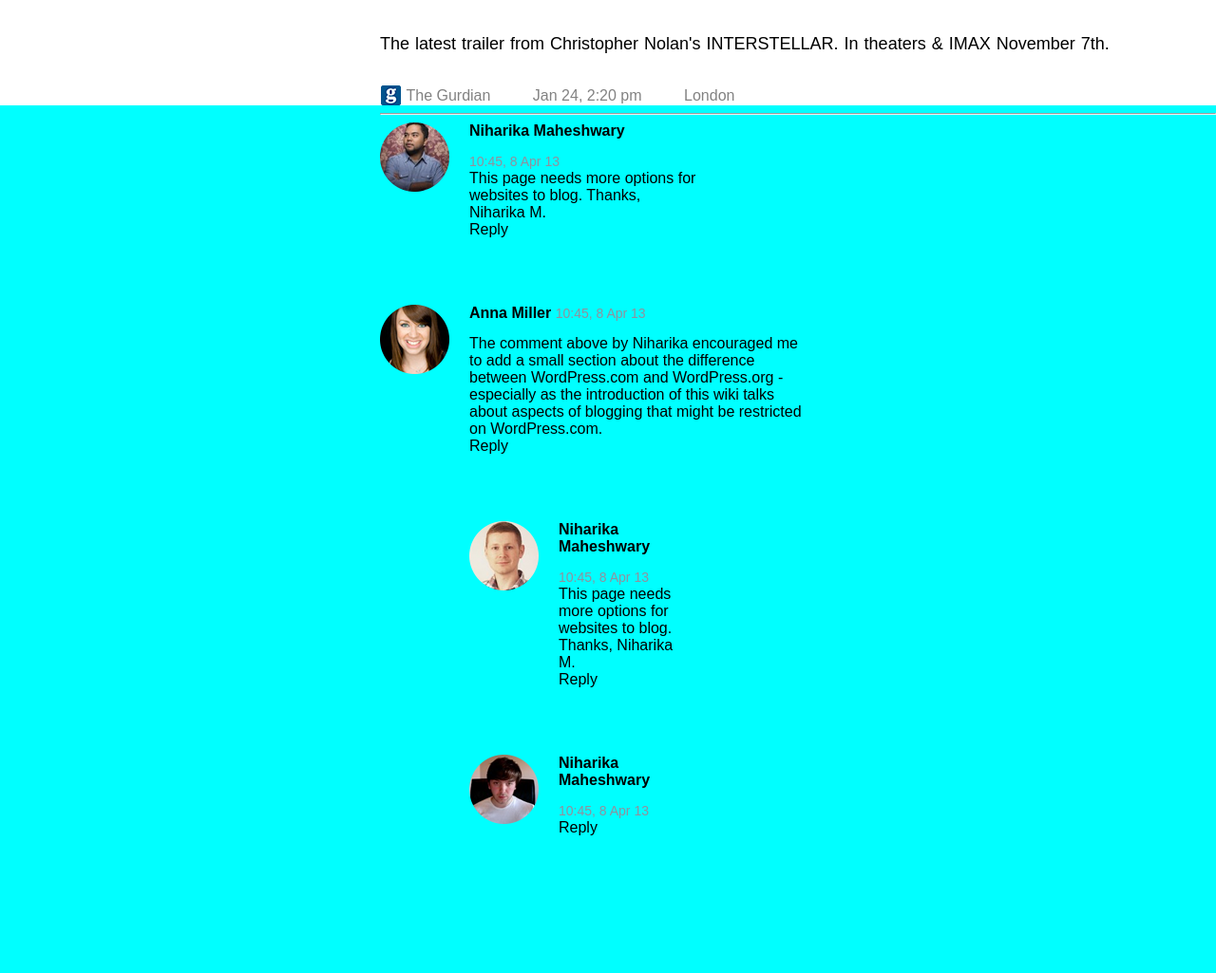
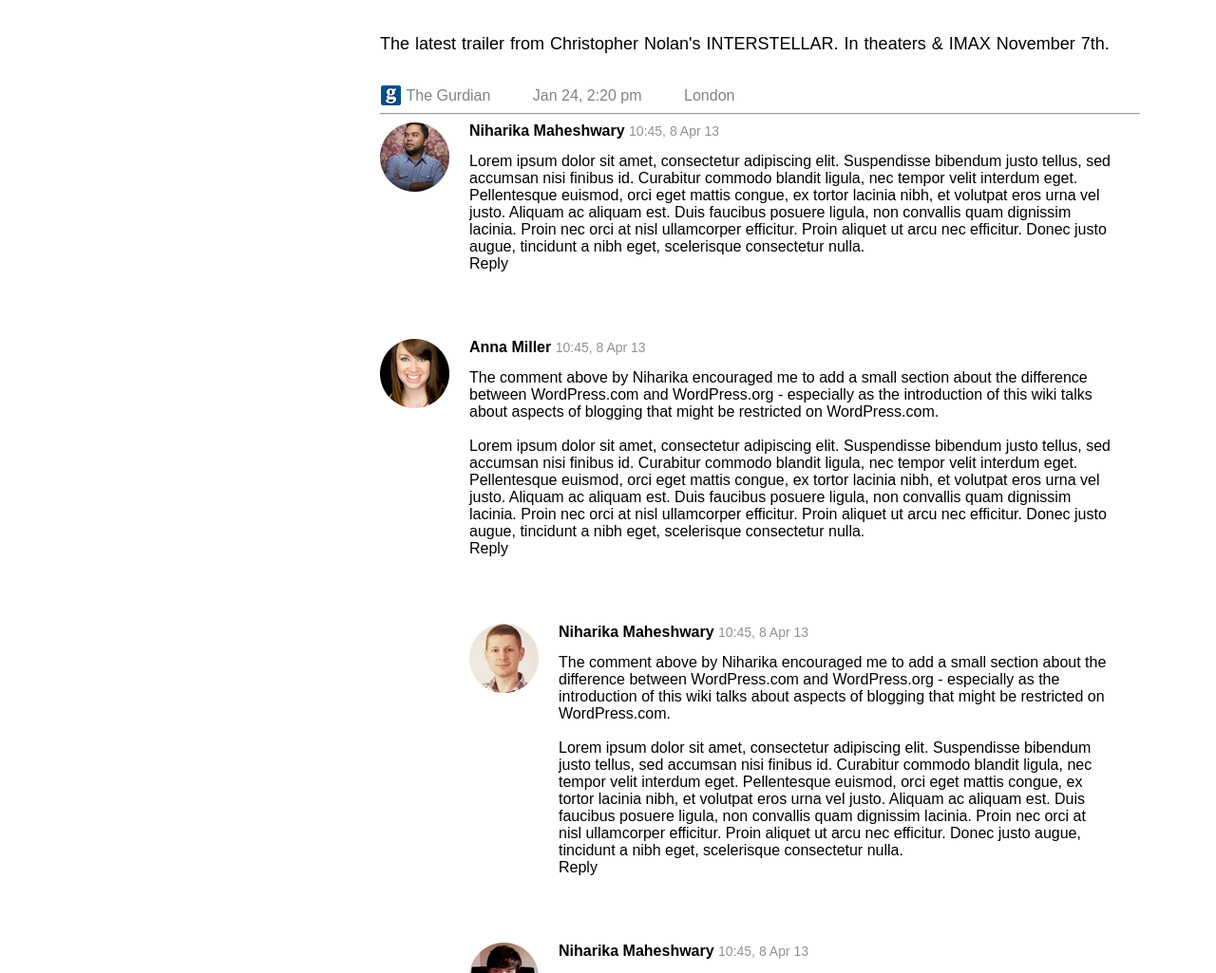
Before and after one commit to dunice-romanov/oscars_page, a plain HTML site: page index.html in a window 1280 px wide. Shown: the part 4141-5166 px from the top of the page at 95% size. Before the commit the page ends 5092 px from the top, so only its background shows below. Drawn offline with Linux system fonts and the light colour scheme.

Commit message:
fixing commentaries

```diff
--- a/index.html
+++ b/index.html
@@ -191,7 +191,7 @@
                             <div class='comment-text'>
                                 <div class="name">Niharika Maheshwary</div>
                                 <div class="timecode">10:45, 8 Apr 13</div>
-                                <div class="text">This page needs more options for websites to blog. Thanks, Niharika M.</div>
+                                <div class="text">Lorem ipsum dolor sit amet, consectetur adipiscing elit. Suspendisse bibendum justo tellus, sed accumsan nisi finibus id. Curabitur commodo blandit ligula, nec tempor velit interdum eget. Pellentesque euismod, orci eget mattis congue, ex tortor lacinia nibh, et volutpat eros urna vel justo. Aliquam ac aliquam est. Duis faucibus posuere ligula, non convallis quam dignissim lacinia. Proin nec orci at nisl ullamcorper efficitur. Proin aliquet ut arcu nec efficitur. Donec justo augue, tincidunt a nibh eget, scelerisque consectetur nulla.</div>
                                 <div class="reply"><a href="#">Reply</a></div>
                             </div>
                         </div>
@@ -201,7 +201,9 @@
                             <div class='comment-text'>
                                 <div class="name">Anna Miller</div>
                                 <div class="timecode">10:45, 8 Apr 13</div>
-                                <div class="text">The comment above by Niharika encouraged me to add a small section about the difference between WordPress.com and WordPress.org - especially as the introduction of this wiki talks about aspects of blogging that might be restricted on WordPress.com.</div>
+                                <div class="text">The comment above by Niharika encouraged me to add a small section about the difference between WordPress.com and WordPress.org - especially as the introduction of this wiki talks about aspects of blogging that might be restricted on WordPress.com.
+                                <br><br>
+                                Lorem ipsum dolor sit amet, consectetur adipiscing elit. Suspendisse bibendum justo tellus, sed accumsan nisi finibus id. Curabitur commodo blandit ligula, nec tempor velit interdum eget. Pellentesque euismod, orci eget mattis congue, ex tortor lacinia nibh, et volutpat eros urna vel justo. Aliquam ac aliquam est. Duis faucibus posuere ligula, non convallis quam dignissim lacinia. Proin nec orci at nisl ullamcorper efficitur. Proin aliquet ut arcu nec efficitur. Donec justo augue, tincidunt a nibh eget, scelerisque consectetur nulla.</div>
                                 <div class="reply"><a href="#">Reply</a></div>
 
                                 <div class='commentary clearfix'>
@@ -209,7 +211,9 @@
                                     <div class='comment-text'>
                                     <div class="name">Niharika Maheshwary</div>
                                     <div class="timecode">10:45, 8 Apr 13</div>
-                                    <div class="text">This page needs more options for websites to blog. Thanks, Niharika M.</div>
+                                    <div class="text">The comment above by Niharika encouraged me to add a small section about the difference between WordPress.com and WordPress.org - especially as the introduction of this wiki talks about aspects of blogging that might be restricted on WordPress.com.
+                                <br><br>
+                                Lorem ipsum dolor sit amet, consectetur adipiscing elit. Suspendisse bibendum justo tellus, sed accumsan nisi finibus id. Curabitur commodo blandit ligula, nec tempor velit interdum eget. Pellentesque euismod, orci eget mattis congue, ex tortor lacinia nibh, et volutpat eros urna vel justo. Aliquam ac aliquam est. Duis faucibus posuere ligula, non convallis quam dignissim lacinia. Proin nec orci at nisl ullamcorper efficitur. Proin aliquet ut arcu nec efficitur. Donec justo augue, tincidunt a nibh eget, scelerisque consectetur nulla.</div>
                                     <div class="reply"><a href="#">Reply</a></div>
                                 </div>
 
@@ -218,13 +222,15 @@
                                     <div class='comment-text'>
                                     <div class="name">Niharika Maheshwary</div>
                                     <div class="timecode">10:45, 8 Apr 13</div>
-                                    <div class="text"></div>
+                                    <div class="text">The comment above by Niharika encouraged me to add a small section about the difference between WordPress.com and WordPress.org - especially as the introduction of this wiki talks about aspects of blogging that might be restricted on WordPress.com.
+                                <br><br>
+                                Lorem ipsum dolor sit amet, consectetur adipiscing elit. Suspendisse bibendum justo tellus, sed accumsan nisi finibus id. Curabitur commodo blandit ligula, nec tempor velit interdum eget. Pellentesque euismod, orci eget mattis congue, ex tortor lacinia nibh, et volutpat eros urna vel justo. Aliquam ac aliquam est. Duis faucibus posuere ligula, non convallis quam dignissim lacinia. Proin nec orci at nisl ullamcorper efficitur. Proin aliquet ut arcu nec efficitur. Donec justo augue, tincidunt a nibh eget, scelerisque consectetur nulla.</div>
                                     <div class="reply" ><a href="#">Reply</a></div>
                                 </div>
                         </div>
 
-                            </div>
-                            </div>
+                        </div>
+                    </div>
 
                         </div>
                     </div>
--- a/styles/styles.css
+++ b/styles/styles.css
@@ -263,7 +263,6 @@ div.content div.article div.buttons a{
 
 div.content div.article div.buttons div{
     margin-left: 18px;
-    display: inline;
 }
 
 
@@ -275,9 +274,11 @@ div.content div.article .info div.publisher span{
 }
 
 div.content div.comments {
-    position: absolute;
 }
 
+div.content div.commentary {
+    position: static;
+}
 
 /*
 div.content div.comments div.comment-text div.name,
@@ -291,20 +292,27 @@ div.content div.comments div.comment-text{
 div.content div.comments div.avatar {
     float: left;
     margin-right: 21px;
-    margin-right: 21px;
 }
 div.content div.comments div.comment-text {
-    float:left;
-    max-width: 40%;
+    display: inline-block;
+    width: 85%;
 }
 
 
 div.content div.comments div.comment-text div.name {
     font-weight: bold;
+    left: 100px;
+    top: 0;
 }
-div.content div.comments div.name,
+
+div.content div.comments div.timecode,
+div.content div.comments div.name {
+    display: inline-block;
+}
+
 div.content div.comments div.timecode {
-    display: inline-block;
+    top: 0;
+
 }
 
 div.content div.comments div.name {
@@ -321,10 +329,15 @@ div.content div.comments div.timecode {
 }
 
 div.content div.comments div.text {
+
 }
+
+/*
 
 .clearfix {
     display: table;
     content: "";
     clear: both;
+    border: 1px dashed black;
 }
+*/
```
